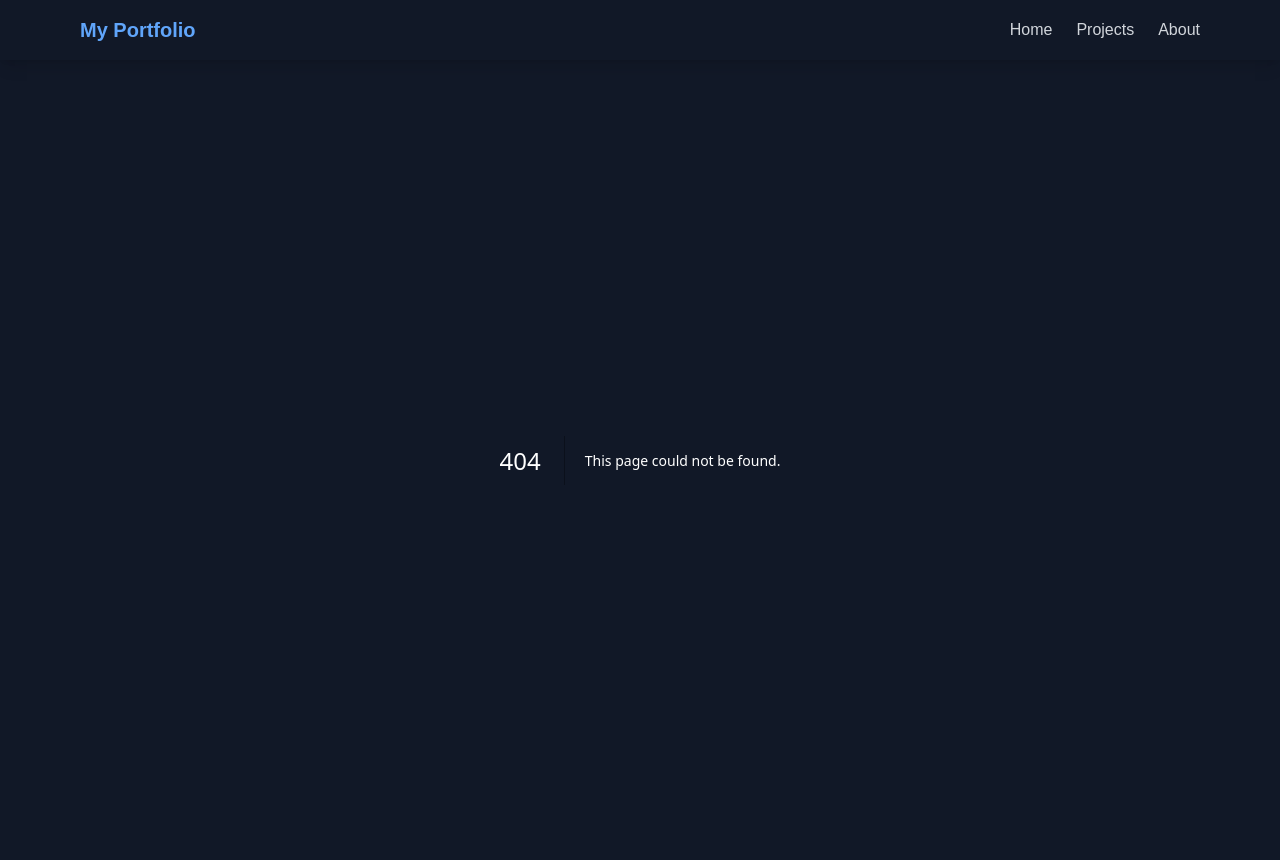
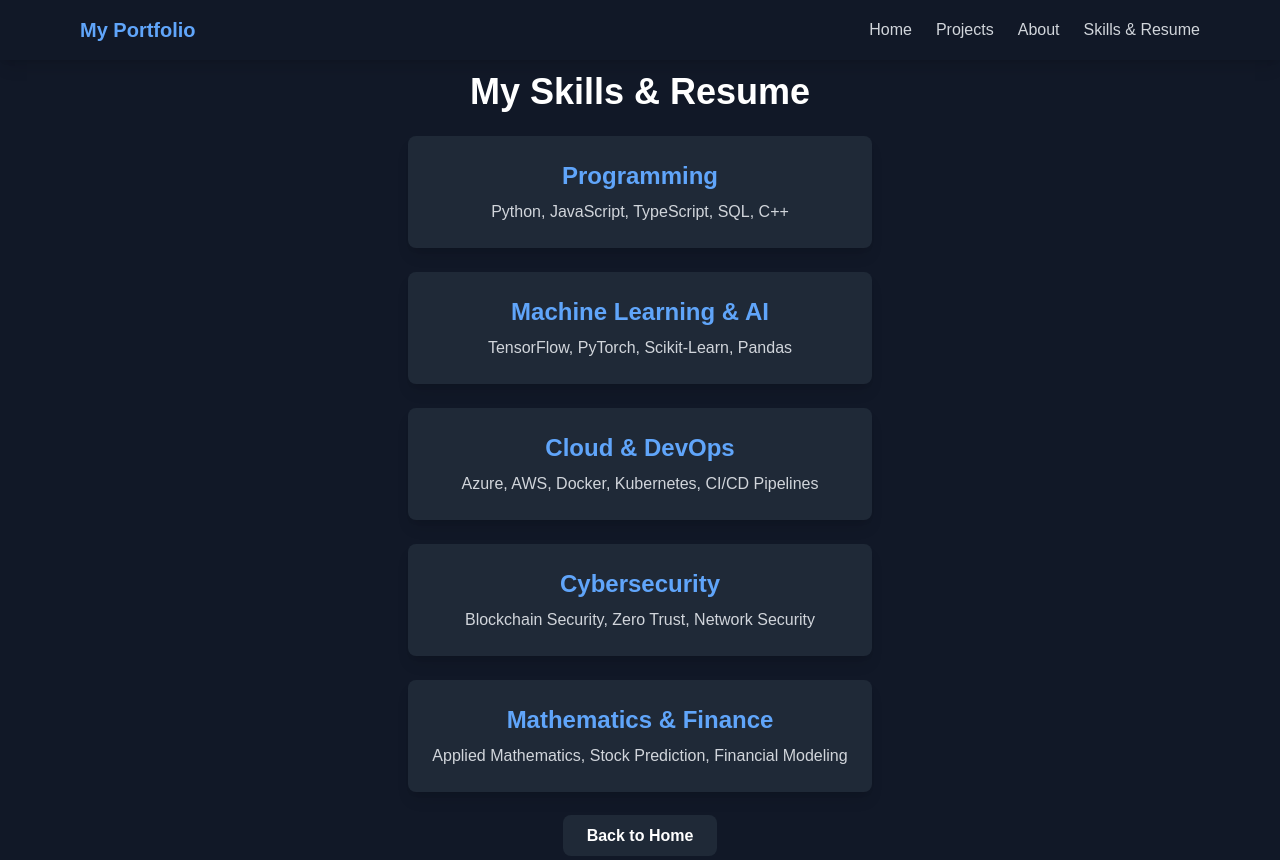
Before and after one commit to jeragilo/research-singularity, a Next.js app: page /skills in a window 1280 px wide. Before the commit this address had no page. Built offline with nearby package versions, Linux system fonts and the light colour scheme.

Commit message:
Added Skills & Resume page + Navbar update

```diff
--- /dev/null
+++ b/src/app/skills/page.tsx
@@ -0,0 +1,55 @@
+"use client";
+import { motion } from "framer-motion";
+import Link from "next/link";
+
+export default function SkillsPage() {
+  const skills = [
+    { category: "Programming", list: ["Python", "JavaScript", "TypeScript", "SQL", "C++"] },
+    { category: "Machine Learning & AI", list: ["TensorFlow", "PyTorch", "Scikit-Learn", "Pandas"] },
+    { category: "Cloud & DevOps", list: ["Azure", "AWS", "Docker", "Kubernetes", "CI/CD Pipelines"] },
+    { category: "Cybersecurity", list: ["Blockchain Security", "Zero Trust", "Network Security"] },
+    { category: "Mathematics & Finance", list: ["Applied Mathematics", "Stock Prediction", "Financial Modeling"] },
+  ];
+
+  return (
+    <main className="flex flex-col items-center justify-center min-h-screen text-center px-6">
+      <motion.h1
+        className="text-4xl font-bold text-white"
+        initial={{ opacity: 0, y: -50 }}
+        animate={{ opacity: 1, y: 0 }}
+        transition={{ duration: 0.8 }}
+      >
+        My Skills & Resume
+      </motion.h1>
+
+      <div className="mt-6 space-y-6">
+        {skills.map((skill, index) => (
+          <motion.div
+            key={index}
+            className="bg-gray-800 p-6 rounded-lg shadow-lg max-w-lg"
+            initial={{ opacity: 0, scale: 0.9 }}
+            animate={{ opacity: 1, scale: 1 }}
+            transition={{ delay: index * 0.3 }}
+          >
+            <h2 className="text-2xl font-bold text-blue-400">{skill.category}</h2>
+            <p className="text-gray-300 mt-2">{skill.list.join(", ")}</p>
+          </motion.div>
+        ))}
+      </div>
+
+      <motion.div
+        className="mt-8"
+        initial={{ opacity: 0 }}
+        animate={{ opacity: 1 }}
+        transition={{ delay: 1 }}
+      >
+        <Link
+          href="/"
+          className="bg-gray-800 px-6 py-3 rounded-lg text-white font-bold hover:bg-gray-700 transition"
+        >
+          Back to Home
+        </Link>
+      </motion.div>
+    </main>
+  );
+}
--- a/src/components/Navbar.tsx
+++ b/src/components/Navbar.tsx
@@ -1,3 +1,4 @@
+
 "use client";
 import Link from "next/link";
 
@@ -19,6 +20,9 @@ export default function Navbar() {
             <Link href="/about" className="text-gray-300 hover:text-white">
               About
             </Link>
+            <Link href="/skills" className="text-gray-300 hover:text-white">
+              Skills & Resume
+            </Link>
           </div>
         </div>
       </div>
```
